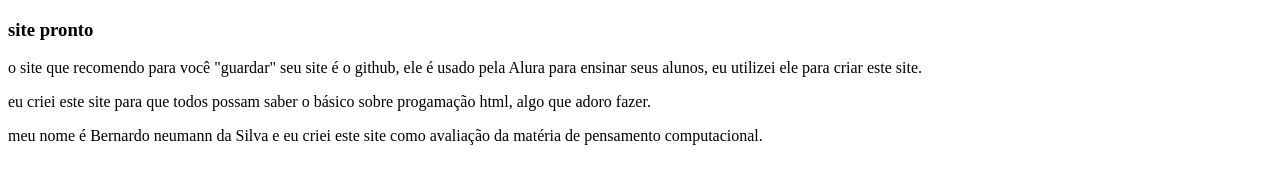
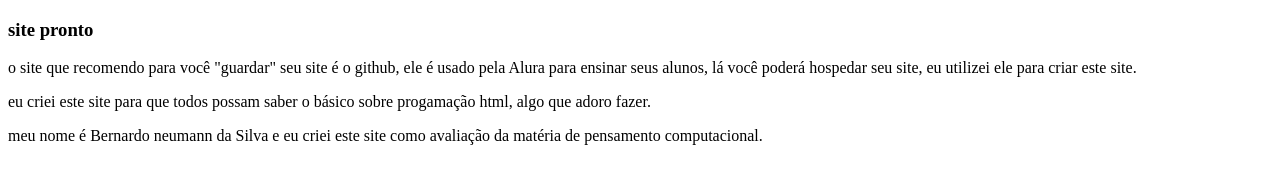
Before and after one commit to Bernardoneumannsilva/Prova.bernardo, a plain HTML site: page index.html in a window 1280 px wide. Shown: the part 453-636 px from the top of the page. Drawn offline with Linux system fonts and the light colour scheme.

Commit message:
index.html

```diff
--- a/index.html
+++ b/index.html
@@ -13,7 +13,7 @@
     <p>O primeiro marcador será o de título, o "<h1>",você deverá escrever após ele, caso queira fazer outro título, é só adicionar um ao número após o "h", o segundo será o "<p>" de parágrafo, o terceiro será o de imagem, o <img src="nome imagem"> </p>
     <img src="dowload.jpeg">
     <h3>site pronto</h3>
-        <p>o site que recomendo para você "guardar" seu site é o github, ele é usado pela Alura para ensinar seus alunos, eu utilizei ele para criar este site.</p>
+        <p>o site que recomendo para você "guardar" seu site é o github, ele é usado pela Alura para ensinar seus alunos, lá você poderá hospedar seu site, eu utilizei ele para criar este site.</p>
         <p>eu criei este site para que todos possam saber o básico sobre progamação html, algo que adoro fazer.</p>
         <p>meu nome é Bernardo neumann da Silva e eu criei este site como avaliação da matéria de pensamento computacional.</p>
 </body>
```
